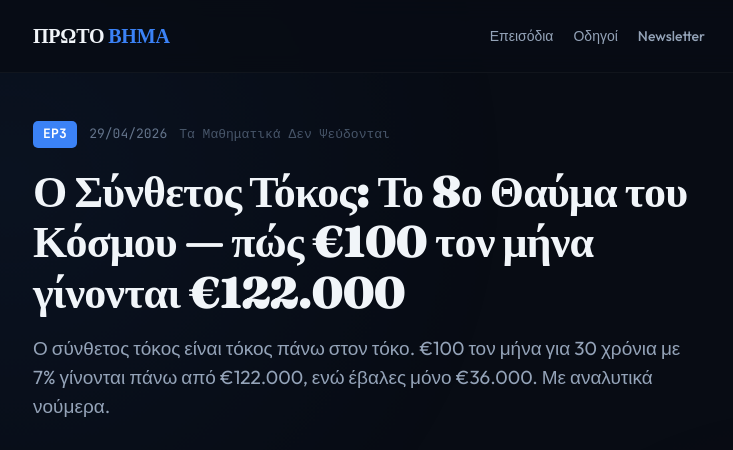
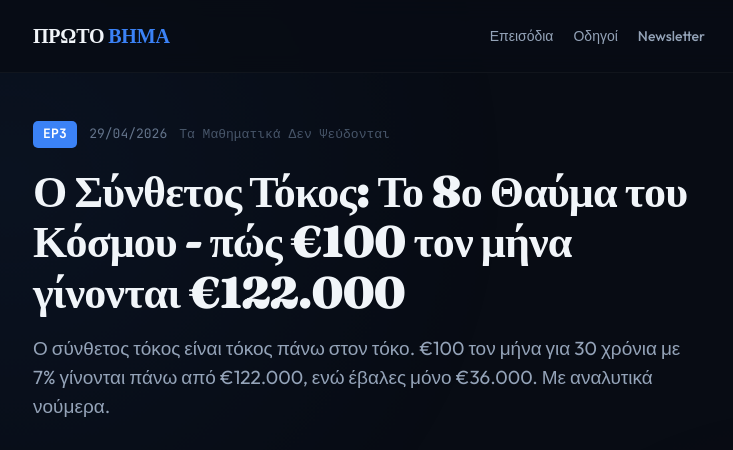
Before and after one commit to ProtoVima/proto-vima.gr, a Jekyll site: the page built from _episodes/ep03-syntheter-tokos.md, in a window 1280 px wide and 900 px high, cut to the strip 0-450 px from the top of the window. Shown: the whole strip, without its empty margins (271-1004 px from the left). Built offline with Jekyll 4.4.1, drawn with Linux system fonts in a browser that asks for light colours; part of the change alters nothing that is shown.

```diff
--- a/_episodes/ep03-syntheter-tokos.md
+++ b/_episodes/ep03-syntheter-tokos.md
@@ -1,10 +1,10 @@
 ---
-title: "Ο Σύνθετος Τόκος: Το 8ο Θαύμα του Κόσμου — πώς €100 τον μήνα γίνονται €122.000"
+title: "Ο Σύνθετος Τόκος: Το 8ο Θαύμα του Κόσμου - πώς €100 τον μήνα γίνονται €122.000"
 description: "Ο σύνθετος τόκος είναι τόκος πάνω στον τόκο. €100 τον μήνα για 30 χρόνια με 7% γίνονται πάνω από €122.000, ενώ έβαλες μόνο €36.000. Με αναλυτικά νούμερα."
 episode_number: 3
 season: 1
 date: 2026-04-29
-youtube_id: "REPLACE_EP03_YOUTUBE_ID"
+youtube_id: "VOHMrMwKyOU"
 series: "Τα Μαθηματικά Δεν Ψεύδονται"
 ---
 
```
